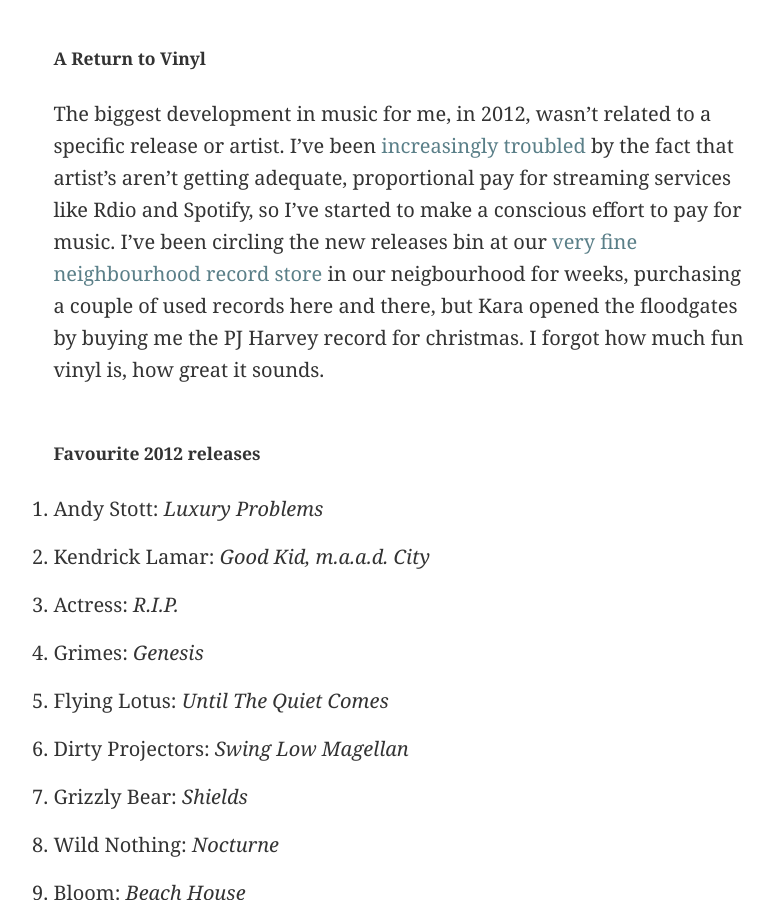
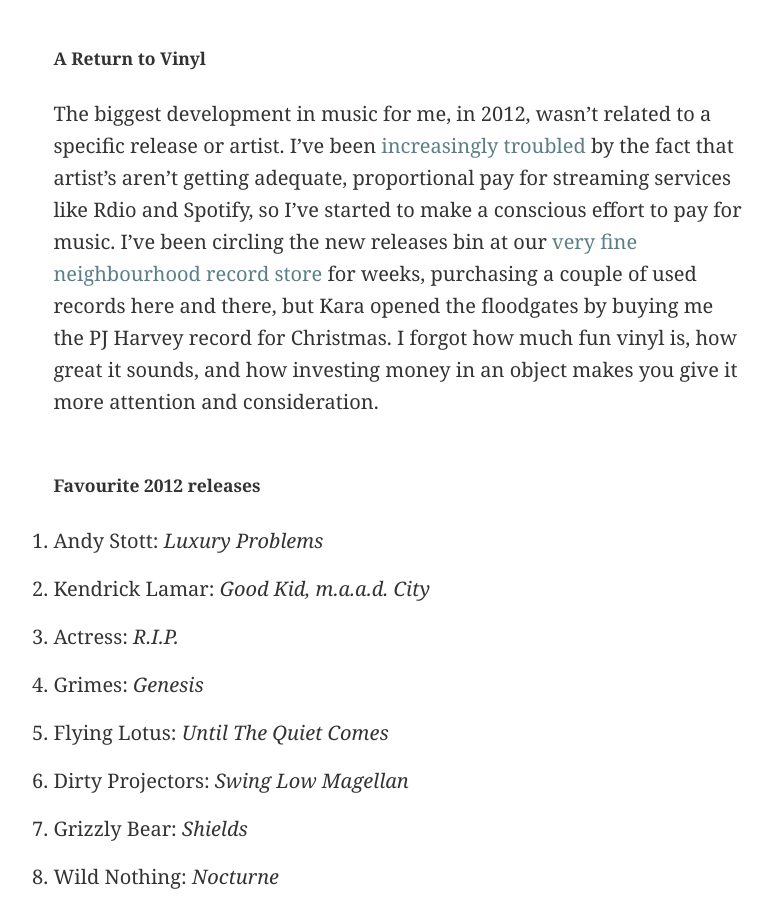
Before and after one commit to kevinfinlayson/kevinfinlayson.com, a Jekyll site: the page built from index.html, in a window 1280 px wide and 900 px high, scrolled down 1083 px. Shown: the whole window, without its empty margins (241-1014 px from the left). Built offline with Jekyll 4.4.1, drawn with Linux system fonts in a browser that asks for light colours; nearby versions of some CDN libraries; the list of posts is cut into pages by our own code; comment, search, counter and statistics services are not loaded.

Commit message:
2012 in music edits

```diff
--- a/_posts/2012-12-30-listening-in-2012.md
+++ b/_posts/2012-12-30-listening-in-2012.md
@@ -9,7 +9,7 @@
 
 ## A Return to Vinyl
 
-The biggest development in music for me, in 2012, wasn’t related to a specific release or artist. I’ve been [increasingly troubled](http://kevinfinlayson.com/2012/09/13/rdio/) by the fact that artist’s aren’t getting adequate, proportional pay for streaming services like Rdio and Spotify, so I’ve started to make a conscious effort to pay for music. I’ve been circling the new releases bin at our [very fine neighbourhood record store](http://www.phonopolis.ca) in our neigbourhood for weeks, purchasing a couple of used records here and there, but Kara opened the floodgates by buying me the PJ Harvey record for christmas. I forgot how much fun vinyl is, how great it sounds.
+The biggest development in music for me, in 2012, wasn’t related to a specific release or artist. I’ve been [increasingly troubled](http://kevinfinlayson.com/2012/09/13/rdio/) by the fact that artist’s aren’t getting adequate, proportional pay for streaming services like Rdio and Spotify, so I’ve started to make a conscious effort to pay for music. I’ve been circling the new releases bin at our [very fine neighbourhood record store](http://www.phonopolis.ca) for weeks, purchasing a couple of used records here and there, but Kara opened the floodgates by buying me the PJ Harvey record for Christmas. I forgot how much fun vinyl is, how great it sounds, and how investing money in an object makes you give it more attention and consideration.
 
 
 ## Favourite 2012 releases
```
